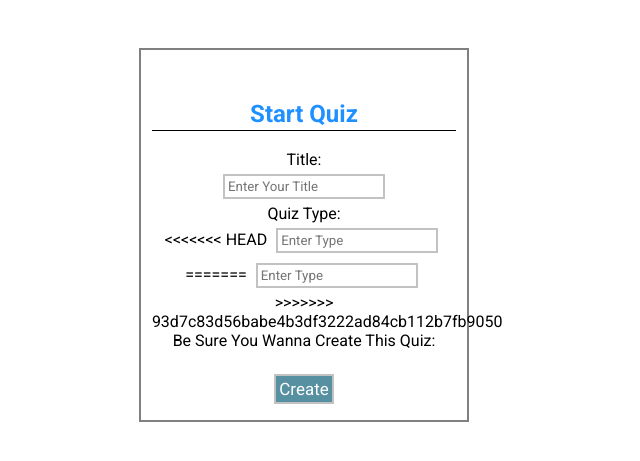
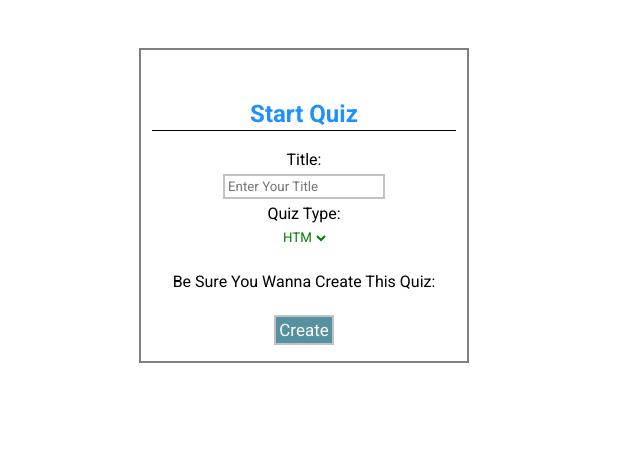
Before and after one commit to samiunniloy/quiz_game, a PHP site: page /quiz_game-main/admin/make_quiz.php in a window 1280 px wide. Shown: the part 97-558 px from the top of the page, without its empty margins (336-976 px from the left). Run offline with PHP 8.4, Linux system fonts and the light colour scheme; the visitor is signed in with stand-in values (Sample User, id 1).

Commit message:
Update make_quiz.php

```diff
--- a/admin/make_quiz.php
+++ b/admin/make_quiz.php
@@ -16,11 +16,15 @@ include("./header.php");
 
 
                 Quiz Type: <br>
-<<<<<<< HEAD
-                 <input type="text" name="subject" placeholder="Enter Type"> <br>
-=======
-                 <input type="text" name="Type" placeholder="Enter Type"> <br>
->>>>>>> 93d7c83d56babe4b3df3222ad84cb112b7fb9050
+
+                <select name="subject" >
+                   <option value="a">HTML</option>
+                   <option value="b">CSS</option>
+                   <option value="c">SQL</option>
+                   <option value="d">PHP</option>
+
+                 </select>
+</br>
 
 
                  <br>Be sure you wanna create this quiz: <br><br>
```
